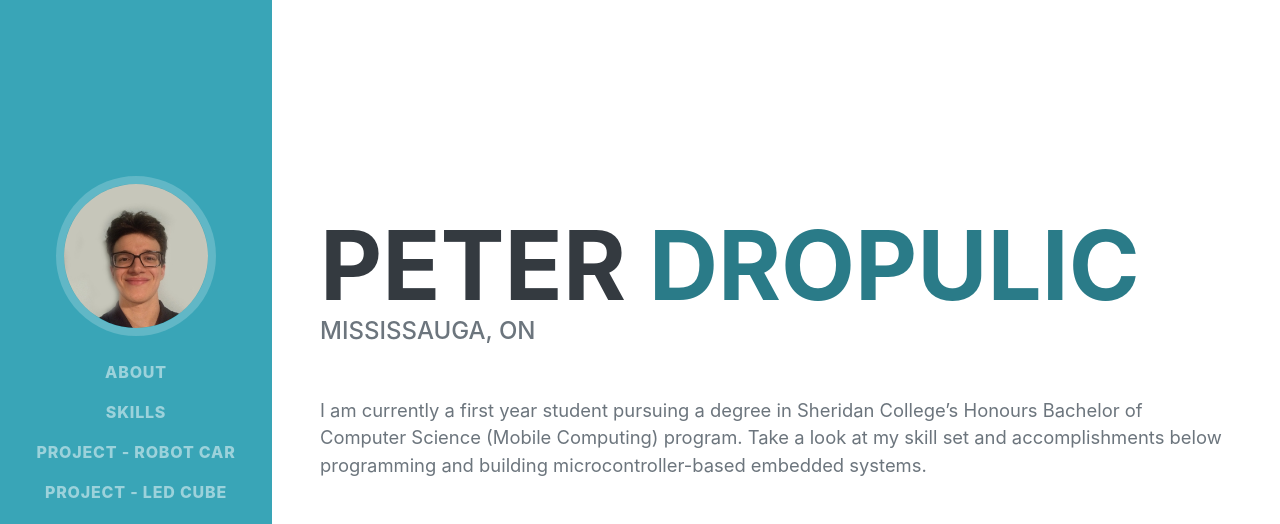
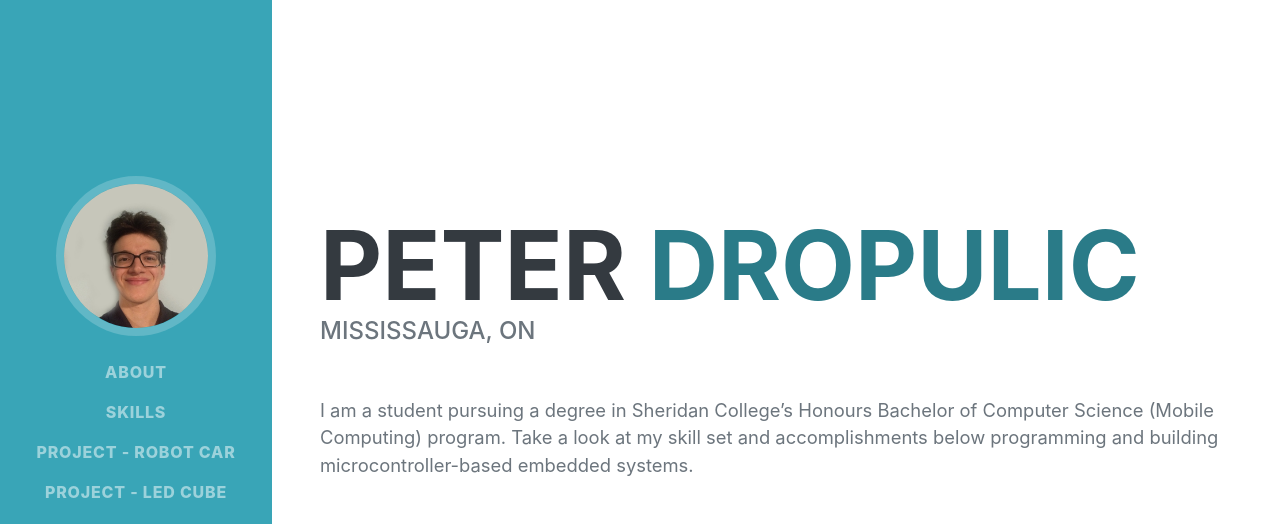
Before and after one commit to PeterDropulic/peterdropulic.github.io, a plain HTML site: page index.html in a window 1280 px wide. Shown: the top 524 px of the page. Drawn offline with nearby package versions, Linux system fonts and the light colour scheme; a web font is replaced by a local one.

Commit message:
Update index.html

```diff
--- a/index.html
+++ b/index.html
@@ -53,7 +53,7 @@
                 <div class="subheading mb-5">
                     Mississauga, ON
                 </div>
-                <p class="lead mb-5">I am currently a first year student pursuing a degree in Sheridan College’s Honours Bachelor of Computer Science (Mobile Computing) program. Take a look at my skill set and accomplishments below programming and building microcontroller-based embedded systems.</p>
+                <p class="lead mb-5">I am a student pursuing a degree in Sheridan College’s Honours Bachelor of Computer Science (Mobile Computing) program. Take a look at my skill set and accomplishments below programming and building microcontroller-based embedded systems.</p>
                 <div class="social-icons">
                     <a class="social-icon" href="https://www.linkedin.com/in/peter-dropulic-2b214a1b7/"><i
                             class="fab fa-linkedin-in"></i></a>
```
